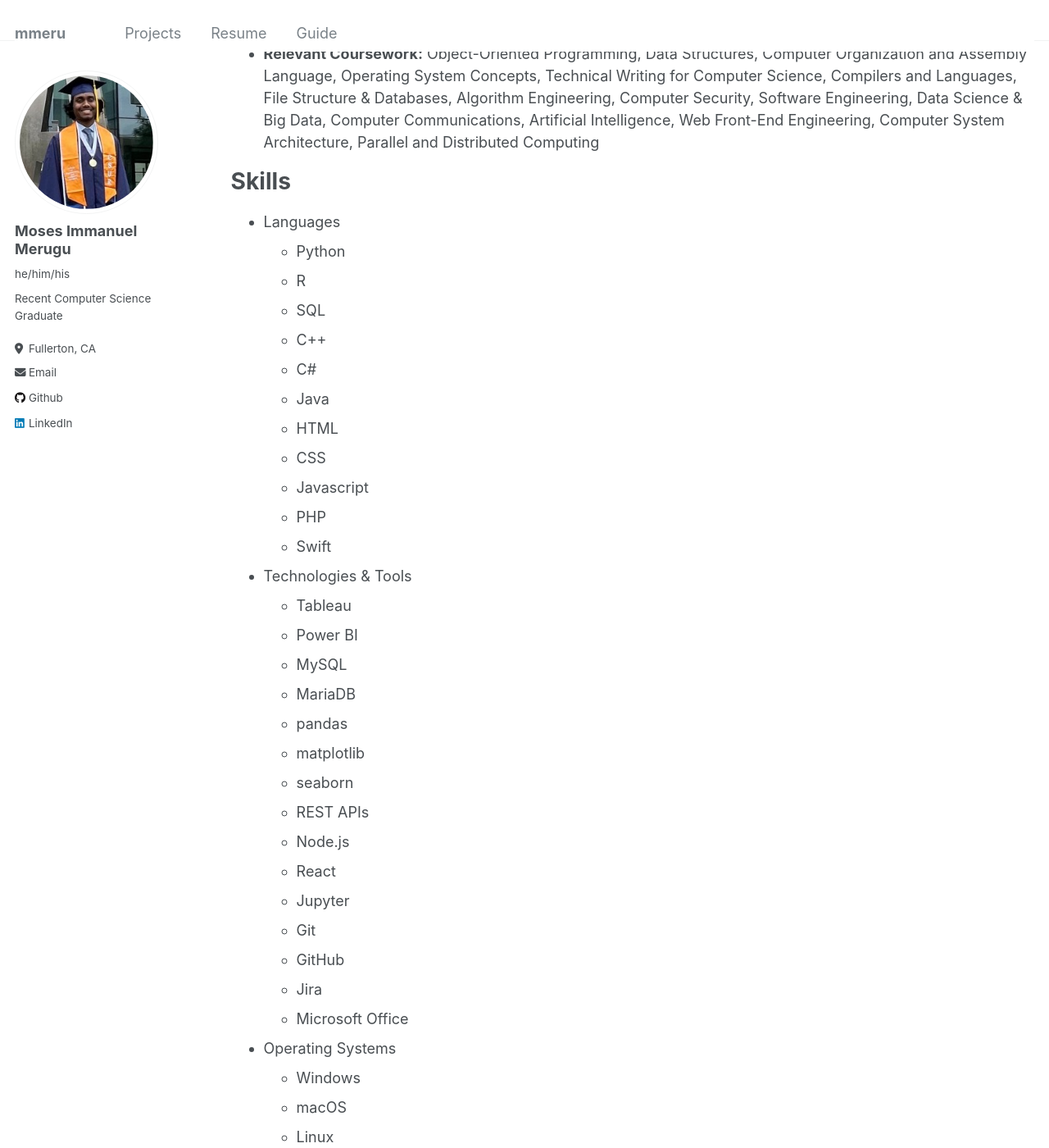
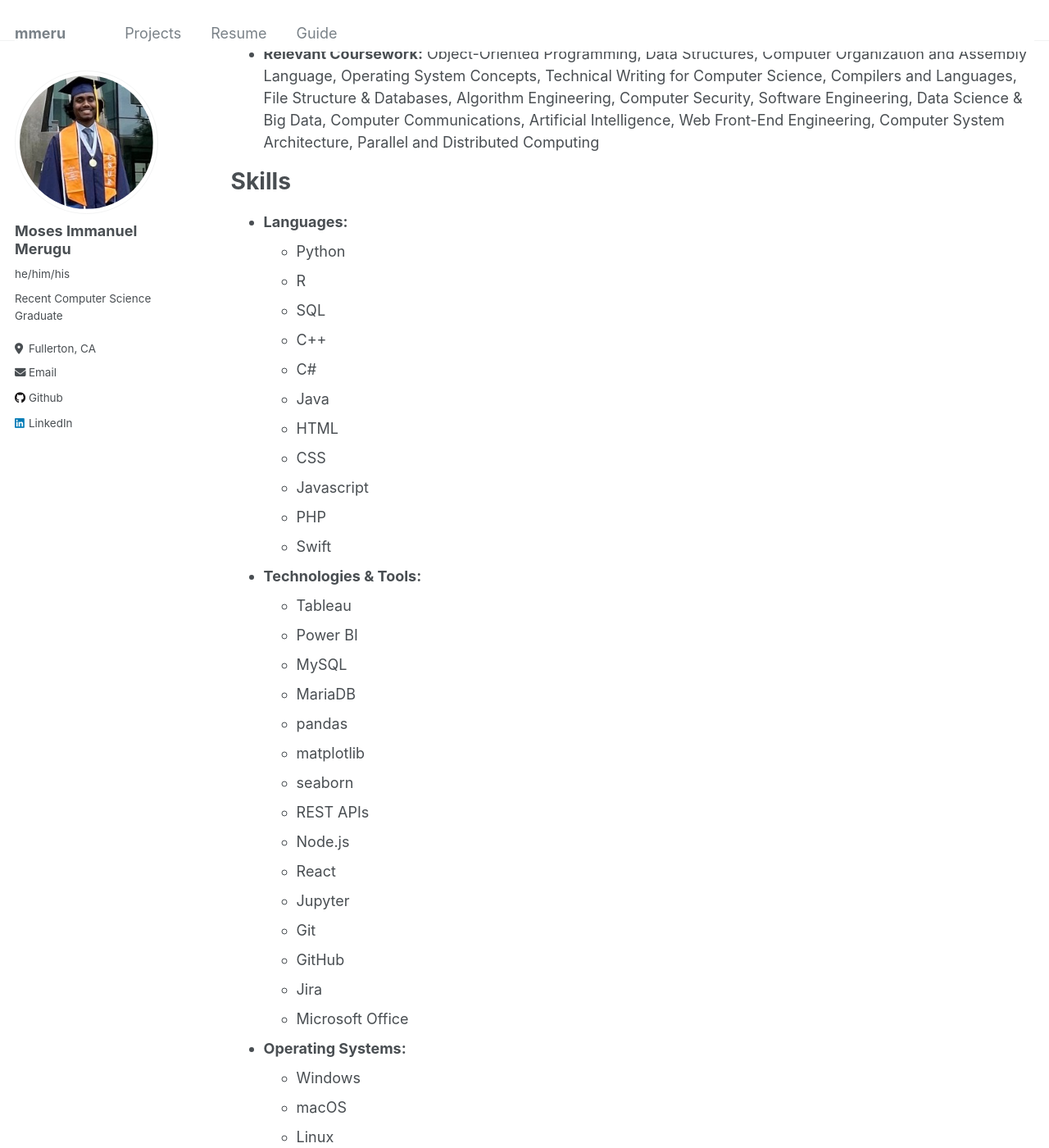
Before and after one commit to mmeru/mmeru.github.io, a Jekyll site: the page built from _pages/cv.md, in a window 1280 px wide and 1400 px high, scrolled down 236 px. Shown: the whole window at 82% size. Built offline with Jekyll 4.4.1, drawn with Linux system fonts in a browser that asks for light colours.

Commit message:
Update cv.md

```diff
--- a/_pages/cv.md
+++ b/_pages/cv.md
@@ -11,7 +11,7 @@ redirect_from:
 
 Education
 ======
-* B.S. in Computer Science, California State University, Fullerton (CSUF)
+* **B.S. in Computer Science, California State University, Fullerton (CSUF)**
 * **Honors:** cum laude
 * **GPA:** 3.64
 * **Relevant Coursework:** Object-Oriented Programming, Data Structures, Computer Organization and Assembly
@@ -22,7 +22,7 @@ Architecture, Parallel and Distributed Computing
 
 Skills
 ======
-* Languages
+* **Languages:**
   * Python
   * R
   * SQL
@@ -35,7 +35,7 @@ Skills
   * PHP
   * Swift
 
-* Technologies & Tools
+* **Technologies & Tools:**
   * Tableau
   * Power BI
   * MySQL
@@ -52,7 +52,7 @@ Skills
   * Jira
   * Microsoft Office
 
-* Operating Systems
+* **Operating Systems:**
   * Windows
   * macOS
   * Linux
```
